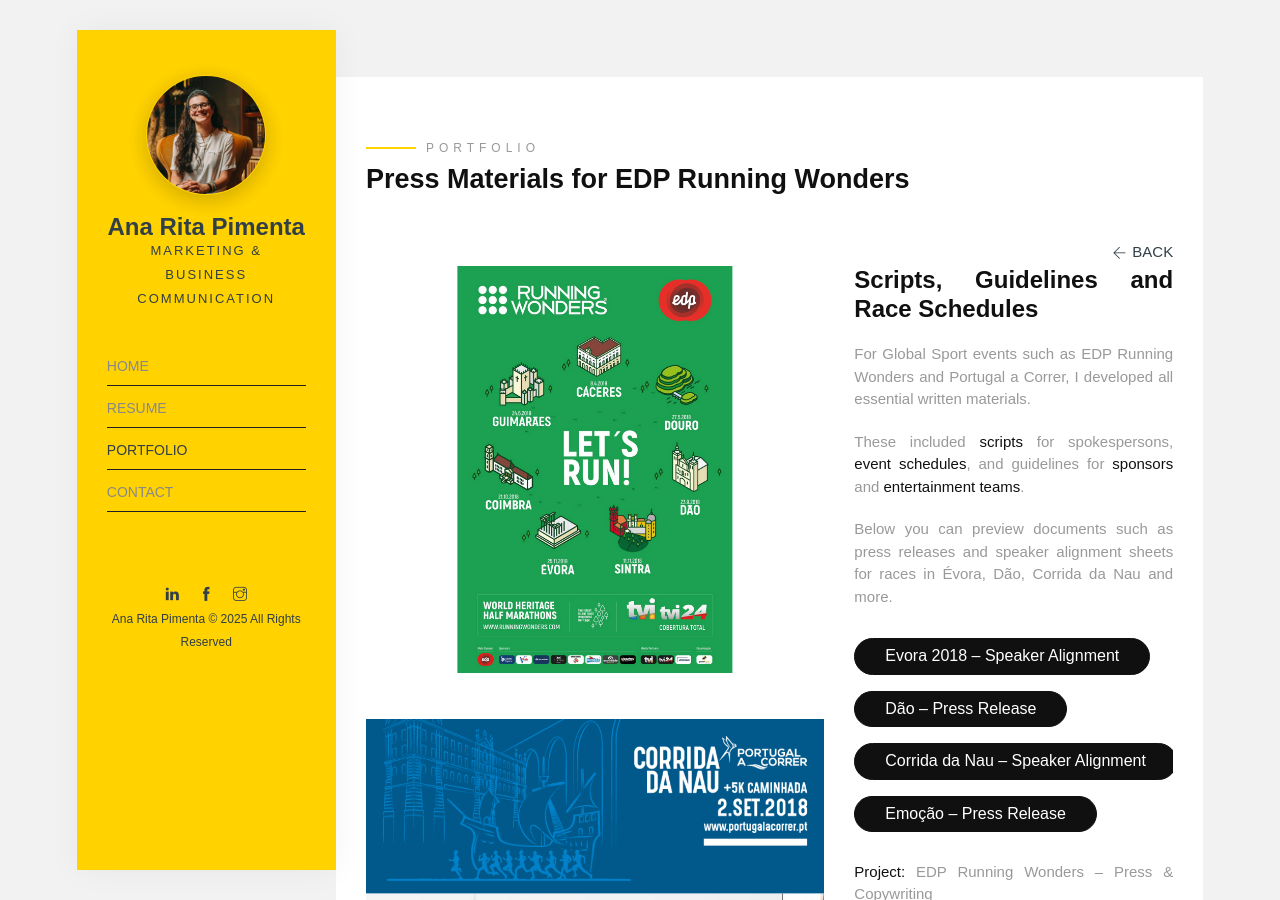
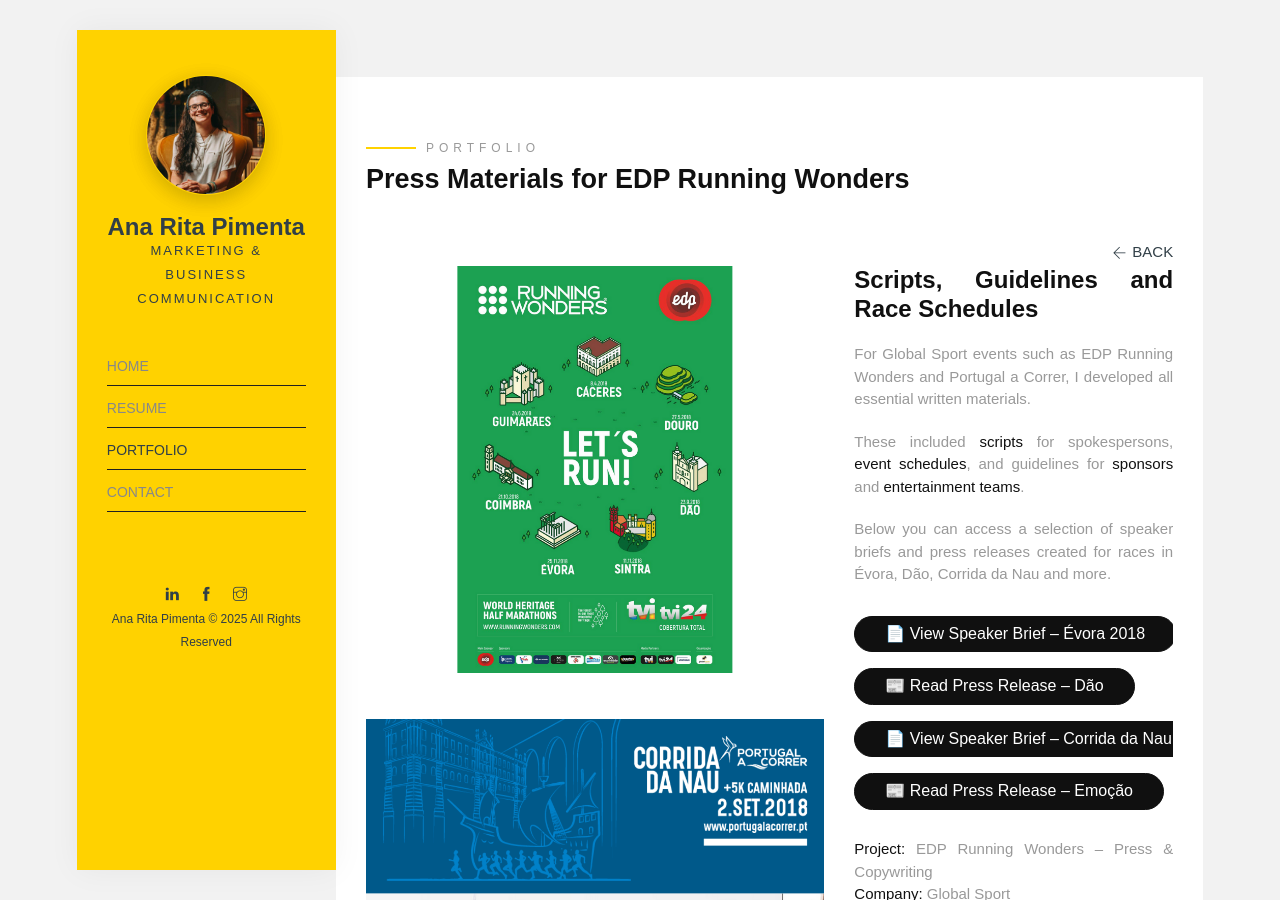
Before and after one commit to anaritapimenta/anaritapimenta.github.io, a Jekyll site: the page built from portfolio/edp-running-wonders-and-portugal-a-correr-press-media/index.html, in a window 1280 px wide and 900 px high. Built offline with Jekyll 4.4.1, drawn with Linux system fonts in a browser that asks for light colours; some web fonts are replaced.

Commit message:
Update index.html

```diff
--- a/portfolio/edp-running-wonders-and-portugal-a-correr-press-media/index.html
+++ b/portfolio/edp-running-wonders-and-portugal-a-correr-press-media/index.html
@@ -80,40 +80,40 @@
             </p>
 
             <p>
-              Below you can preview documents such as press releases and speaker alignment sheets for races in Évora, Dão, Corrida da Nau and more.
+              Below you can access a selection of speaker briefs and press releases created for races in Évora, Dão, Corrida da Nau and more.
             </p>
 
-            <!-- PDF Buttons with updated names -->
+            <!-- CTA Buttons (UK English, UX-optimised) -->
             <input
               class="preview-button"
               type="button"
-              value="Evora 2018 – Speaker Alignment"
+              value="📄 View Speaker Brief – Évora 2018"
               onclick="window.open('/portfolio/edp-running-wonders-and-portugal-a-correr-press-media/alignment-speaker-evora-2018.pdf','_blank')"
-              aria-label="Open Evora speaker alignment PDF"
+              aria-label="View Speaker Brief – Évora 2018"
             /><br />
 
             <input
               class="preview-button"
               type="button"
-              value="Dão – Press Release"
+              value="📰 Read Press Release – Dão"
               onclick="window.open('/portfolio/edp-running-wonders-and-portugal-a-correr-press-media/dao-press-release.pdf','_blank')"
-              aria-label="Open Dão press release PDF"
+              aria-label="Read Press Release – Dão"
             /><br />
 
             <input
               class="preview-button"
               type="button"
-              value="Corrida da Nau – Speaker Alignment"
+              value="📄 View Speaker Brief – Corrida da Nau"
               onclick="window.open('/portfolio/edp-running-wonders-and-portugal-a-correr-press-media/alignment-speaker-nau.pdf','_blank')"
-              aria-label="Open Nau speaker alignment PDF"
+              aria-label="View Speaker Brief – Corrida da Nau"
             /><br />
 
             <input
               class="preview-button"
               type="button"
-              value="Emoção – Press Release"
+              value="📰 Read Press Release – Emoção"
               onclick="window.open('/portfolio/edp-running-wonders-and-portugal-a-correr-press-media/emocao-press-release.pdf','_blank')"
-              aria-label="Open Emoção press release PDF"
+              aria-label="Read Press Release – Emoção"
             /><br /><br />
 
             <p>
```
